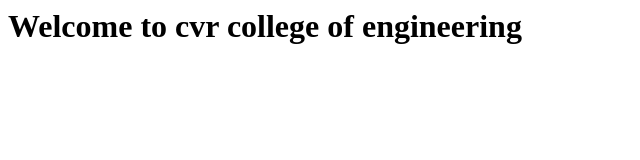
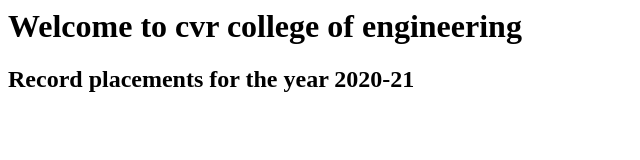
Before and after one commit to HarishJanga/test, a plain HTML site: page index.html in a window 1280 px wide. Shown: the whole page, without its empty margins (0-640 px from the left). Drawn offline with Linux system fonts and the light colour scheme.

Commit message:
changes made

```diff
--- a/index.html
+++ b/index.html
@@ -4,5 +4,6 @@
 </head>
 <body>
 <h1>Welcome to cvr college of engineering</h1>
+<h2>Record placements for the year 2020-21</h2>
 </body>
 </html>
```
